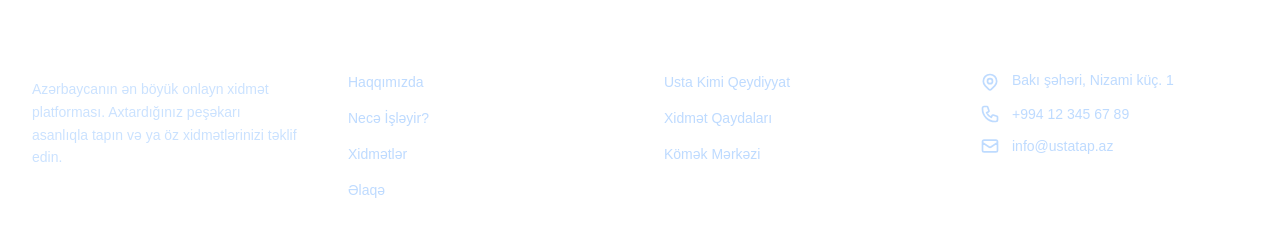
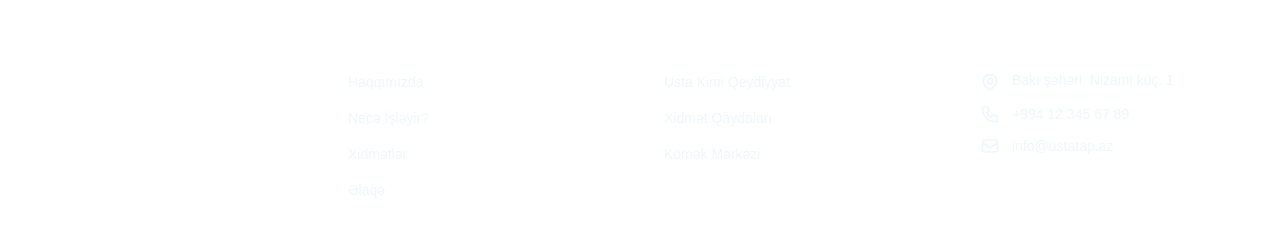
Before and after one commit to Kazim20coder/ustatap-final, a Next.js app: page /dashboard in a window 1280 px wide. Shown: the part 569-800 px from the top of the page. Built offline with nearby package versions, Linux system fonts and the light colour scheme; no server answers.

Commit message:
Fixed text visibility and contrast issues

```diff
--- a/src/components/CategoryGrid.tsx
+++ b/src/components/CategoryGrid.tsx
@@ -63,7 +63,7 @@ export default function CategoryGrid() {
             <div className="max-w-7xl mx-auto">
                 <div className="text-center mb-16">
                     <h2 className="text-3xl md:text-4xl font-bold text-primary mb-4">Populyar Xidmətlər</h2>
-                    <p className="text-foreground text-lg opacity-80 max-w-2xl mx-auto">
+                    <p className="text-gray-600 text-lg max-w-2xl mx-auto">
                         Müştərilərimizin ən çox müraciət etdiyi sahələr üzrə ən bacarıqlı ustalarla tanış olun.
                     </p>
                 </div>
--- a/src/components/CustomerRequestForm.tsx
+++ b/src/components/CustomerRequestForm.tsx
@@ -55,7 +55,7 @@ export default function CustomerRequestForm() {
             <div className="max-w-4xl mx-auto">
                 <div className="text-center mb-12">
                     <h2 className="text-3xl md:text-4xl font-bold text-primary mb-4">Xidmət Sorğusu Yarat (Demo)</h2>
-                    <p className="text-foreground text-lg opacity-80 max-w-2xl mx-auto">
+                    <p className="text-gray-600 text-lg max-w-2xl mx-auto">
                         Ehtiyacınız olan xidməti tapmaq üçün sadəcə 3 addımı tamamlayın.
                     </p>
                 </div>
--- a/src/components/Footer.tsx
+++ b/src/components/Footer.tsx
@@ -10,7 +10,7 @@ export default function Footer() {
                         <Link href="/" className="text-3xl font-bold tracking-tight mb-4 inline-block">
                             UstaTap
                         </Link>
-                        <p className="text-blue-200 opacity-80 text-sm leading-relaxed mb-6">
+                        <p className="text-white text-sm leading-relaxed mb-6">
                             Azərbaycanın ən böyük onlayn xidmət platforması. Axtardığınız peşəkarı asanlıqla tapın və ya öz xidmətlərinizi təklif edin.
                         </p>
                         <div className="flex space-x-4">
@@ -31,10 +31,10 @@ export default function Footer() {
                     <div>
                         <h4 className="text-lg font-bold mb-4">UstaTap</h4>
                         <ul className="space-y-3">
-                            <li><Link href="/haqqimizda" className="text-blue-200 hover:text-white transition-colors text-sm">Haqqımızda</Link></li>
-                            <li><Link href="/nece-isleyir" className="text-blue-200 hover:text-white transition-colors text-sm">Necə İşləyir?</Link></li>
-                            <li><Link href="/xidmetler" className="text-blue-200 hover:text-white transition-colors text-sm">Xidmətlər</Link></li>
-                            <li><Link href="/elaqe" className="text-blue-200 hover:text-white transition-colors text-sm">Əlaqə</Link></li>
+                            <li><Link href="/haqqimizda" className="text-blue-50 hover:text-white transition-colors text-sm font-medium">Haqqımızda</Link></li>
+                            <li><Link href="/nece-isleyir" className="text-blue-50 hover:text-white transition-colors text-sm font-medium">Necə İşləyir?</Link></li>
+                            <li><Link href="/xidmetler" className="text-blue-50 hover:text-white transition-colors text-sm font-medium">Xidmətlər</Link></li>
+                            <li><Link href="/elaqe" className="text-blue-50 hover:text-white transition-colors text-sm font-medium">Əlaqə</Link></li>
                         </ul>
                     </div>
 
@@ -42,9 +42,9 @@ export default function Footer() {
                     <div>
                         <h4 className="text-lg font-bold mb-4">Ustalar Üçün</h4>
                         <ul className="space-y-3">
-                            <li><Link href="/usta-ol" className="text-blue-200 hover:text-white transition-colors text-sm">Usta Kimi Qeydiyyat</Link></li>
-                            <li><Link href="/qaydalar" className="text-blue-200 hover:text-white transition-colors text-sm">Xidmət Qaydaları</Link></li>
-                            <li><Link href="/komek" className="text-blue-200 hover:text-white transition-colors text-sm">Kömək Mərkəzi</Link></li>
+                            <li><Link href="/usta-ol" className="text-blue-50 hover:text-white transition-colors text-sm font-medium">Usta Kimi Qeydiyyat</Link></li>
+                            <li><Link href="/qaydalar" className="text-blue-50 hover:text-white transition-colors text-sm font-medium">Xidmət Qaydaları</Link></li>
+                            <li><Link href="/komek" className="text-blue-50 hover:text-white transition-colors text-sm font-medium">Kömək Mərkəzi</Link></li>
                         </ul>
                     </div>
 
@@ -52,20 +52,20 @@ export default function Footer() {
                     <div>
                         <h4 className="text-lg font-bold mb-4">Əlaqə</h4>
                         <ul className="space-y-3">
-                            <li className="flex items-start text-blue-200 text-sm">
+                            <li className="flex items-start text-blue-50 text-sm font-medium">
                                 <svg xmlns="http://www.w3.org/2000/svg" className="h-5 w-5 mr-3 mt-0.5 text-secondary" fill="none" viewBox="0 0 24 24" stroke="currentColor">
                                     <path strokeLinecap="round" strokeLinejoin="round" strokeWidth={2} d="M17.657 16.657L13.414 20.9a1.998 1.998 0 01-2.827 0l-4.244-4.243a8 8 0 1111.314 0z" />
                                     <path strokeLinecap="round" strokeLinejoin="round" strokeWidth={2} d="M15 11a3 3 0 11-6 0 3 3 0 016 0z" />
                                 </svg>
                                 Bakı şəhəri, Nizami küç. 1
                             </li>
-                            <li className="flex items-center text-blue-200 text-sm">
+                            <li className="flex items-center text-blue-50 text-sm font-medium">
                                 <svg xmlns="http://www.w3.org/2000/svg" className="h-5 w-5 mr-3 text-secondary" fill="none" viewBox="0 0 24 24" stroke="currentColor">
                                     <path strokeLinecap="round" strokeLinejoin="round" strokeWidth={2} d="M3 5a2 2 0 012-2h3.28a1 1 0 01.948.684l1.498 4.493a1 1 0 01-.502 1.21l-2.257 1.13a11.042 11.042 0 005.516 5.516l1.13-2.257a1 1 0 011.21-.502l4.493 1.498a1 1 0 01.684.949V19a2 2 0 01-2 2h-1C9.716 21 3 14.284 3 6V5z" />
                                 </svg>
                                 +994 12 345 67 89
                             </li>
-                            <li className="flex items-center text-blue-200 text-sm">
+                            <li className="flex items-center text-blue-50 text-sm font-medium">
                                 <svg xmlns="http://www.w3.org/2000/svg" className="h-5 w-5 mr-3 text-secondary" fill="none" viewBox="0 0 24 24" stroke="currentColor">
                                     <path strokeLinecap="round" strokeLinejoin="round" strokeWidth={2} d="M3 8l7.89 5.26a2 2 0 002.22 0L21 8M5 19h14a2 2 0 002-2V7a2 2 0 00-2-2H5a2 2 0 00-2 2v10a2 2 0 002 2z" />
                                 </svg>
@@ -75,7 +75,7 @@ export default function Footer() {
                     </div>
                 </div>
 
-                <div className="flex flex-col md:flex-row justify-between items-center text-sm text-blue-300">
+                <div className="flex flex-col md:flex-row justify-between items-center text-sm text-blue-100 font-medium">
                     <p>&copy; {new Date().getFullYear()} UstaTap. Bütün hüquqlar qorunur.</p>
                     <div className="flex space-x-6 mt-4 md:mt-0">
                         <Link href="/istedaye-shertleri" className="hover:text-white transition-colors">İstifadə Şərtləri</Link>
--- a/src/components/Hero.tsx
+++ b/src/components/Hero.tsx
@@ -31,8 +31,8 @@ export default function Hero() {
                 <h1 className="text-4xl md:text-5xl lg:text-6xl font-extrabold text-primary mb-6 tracking-tight leading-tight">
                     Eviniz üçün peşəkar <br className="hidden sm:block" /> xidmət axtarırsınız?
                 </h1>
-                <p className="text-lg md:text-xl text-foreground mb-10 max-w-2xl mx-auto opacity-90">
-                    Axtardığınız ustayı saniyələr içində tapın. Minlərlə peşəkar hazırda xidmətinizdədir.
+                <p className="text-lg md:text-xl text-gray-700 mb-10 max-w-2xl mx-auto">
+                    Ev təmizliyindən tutmuş santexnik işlərinə qədər hər şey üçün etibarlı ustaları saniyələr içində tapın.
                 </p>
 
                 <div className="relative max-w-3xl mx-auto group">
--- a/src/components/ProDashboard.tsx
+++ b/src/components/ProDashboard.tsx
@@ -106,8 +106,8 @@ export default async function ProDashboard() {
                 <div className="flex flex-col md:flex-row justify-between items-center mb-10">
                     <div>
                         <h2 className="text-3xl md:text-4xl font-bold text-primary mb-2">Xoş gəldiniz, {sessionToken?.user?.name}</h2>
-                        <p className="text-foreground opacity-80">
-                            Yeni işləri görün və qiymət təklifi göndərin.
+                        <p className="text-gray-600">
+                            Hal-hazırda aktiv müştəri sorğusu yoxdur.
                         </p>
                     </div>
                     <div className="mt-4 md:mt-0 flex gap-4">
--- a/src/components/RecentRequests.tsx
+++ b/src/components/RecentRequests.tsx
@@ -28,8 +28,8 @@ export default async function RecentRequests() {
                     <h2 className="text-3xl md:text-5xl font-bold text-primary mb-6">
                         Son Göndərilən <span className="text-secondary">Sorğular</span>
                     </h2>
-                    <p className="text-xl text-foreground max-w-2xl mx-auto opacity-80">
-                        Ustalarımız hər gün yüzlərlə müştəriyə kömək edir. İndi qoşulun və qazanmağa başlayın.
+                    <p className="text-xl text-gray-600 max-w-2xl mx-auto">
+                        Müştərilərin ən son axtardığı xidmətlər
                     </p>
                 </div>
 
--- a/src/components/TopRatedPros.tsx
+++ b/src/components/TopRatedPros.tsx
@@ -45,7 +45,7 @@ export default function TopRatedPros() {
                 <div className="flex flex-col md:flex-row md:items-end justify-between mb-12">
                     <div>
                         <h2 className="text-3xl md:text-4xl font-bold text-primary mb-4">Ən Yüksək Reytinqli Ustalar</h2>
-                        <p className="text-foreground text-lg opacity-80 max-w-2xl">
+                        <p className="text-gray-600 text-lg max-w-2xl">
                             İşini sevərək və peşəkarcasına görən ən yaxşı ustalarımız.
                         </p>
                     </div>
```
